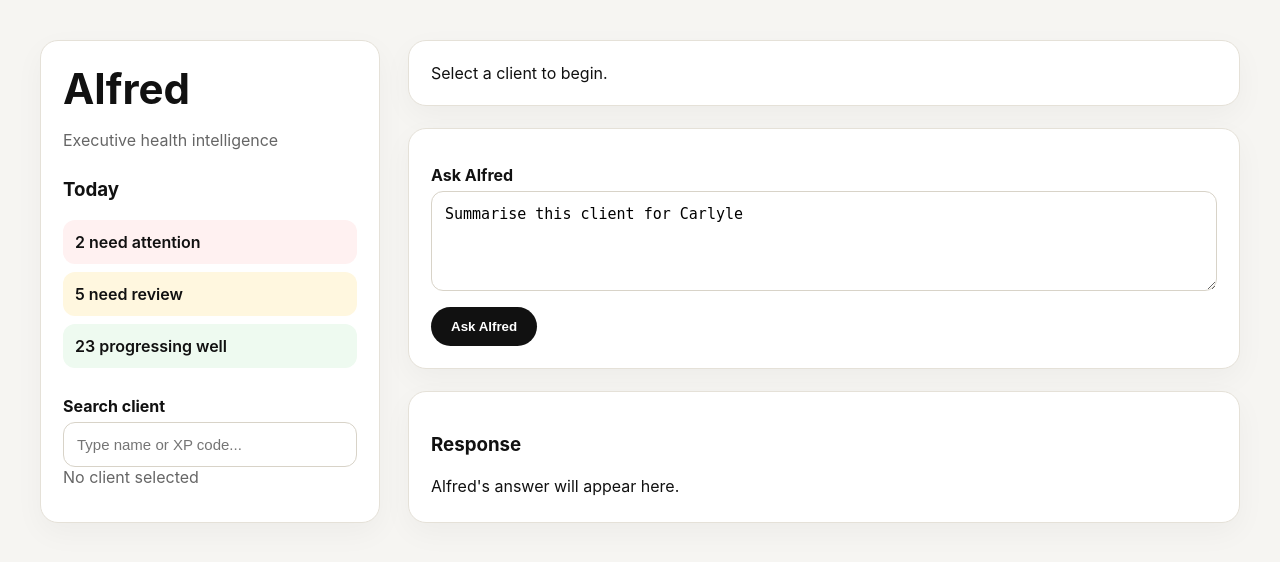
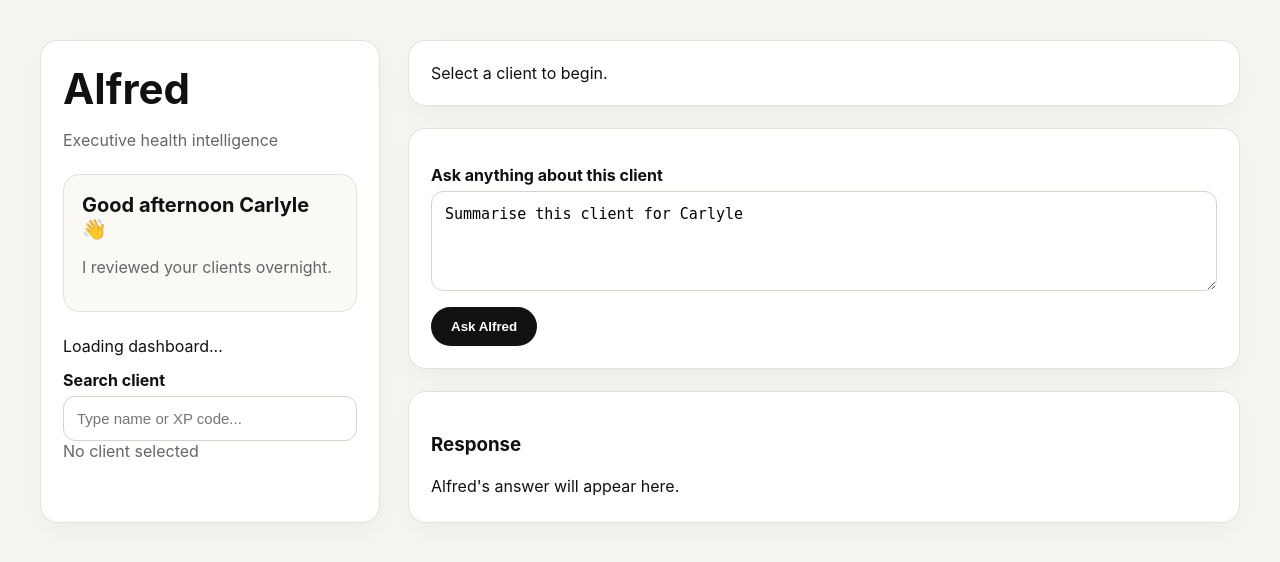
Before and after one commit to xone-alfred/xone-alfred, a FastAPI app: page / in a window 1280 px wide. Shown: the top 562 px of the page. Run offline with FastAPI, Linux system fonts and the light colour scheme.

Commit message:
Updated UI

```diff
--- a/app/api.py
+++ b/app/api.py
@@ -7,6 +7,7 @@ from tools.client_summary import get_client_summary
 from tools.search_clients import search_clients
 from services.llm_service import ask_llm
 from tools.get_client_profile import get_client_profile
+from tools.dashboard import get_dashboard
 
 app = FastAPI(title="Alfred Dev")
 
@@ -52,3 +53,7 @@ def chat(request: ChatRequest):
         "answer": response,
         "client": request.display_code,
     }
+
+@app.get("/dashboard")
+def dashboard():
+    return get_dashboard()
--- a/static/app.js
+++ b/static/app.js
@@ -76,7 +76,17 @@ async function loadClientProfile(displayCode) {
 
 async function askAlfred() {
   const responseBox = document.getElementById("response");
-  responseBox.innerHTML = `<div class="loading">Alfred is thinking...</div>`;
+
+  responseBox.innerHTML = `
+    <div class="thinking">
+      <strong>🧠 Alfred is reviewing this client...</strong>
+      <div>✓ Bloodwork</div>
+      <div>✓ Weekly check-ins</div>
+      <div>✓ Coaching notes</div>
+      <div>✓ Wearables</div>
+      <div class="muted">Generating recommendation...</div>
+    </div>
+  `;
 
   try {
     const res = await fetch("/chat", {
@@ -101,3 +111,53 @@ async function askAlfred() {
     responseBox.textContent = "Error: " + err.message;
   }
 }
+
+    const data = await res.json();
+
+    if (!res.ok) {
+      responseBox.textContent = "Error: " + JSON.stringify(data, null, 2);
+      return;
+    }
+
+    responseBox.innerHTML = renderMarkdown(data.answer || JSON.stringify(data, null, 2));
+
+  } catch (err) {
+    responseBox.textContent = "Error: " + err.message;
+  }
+}
+
+async function loadDashboard() {
+
+    const res = await fetch("/dashboard");
+    const data = await res.json();
+
+    document.getElementById("dashboard").innerHTML = `
+
+        <h3>Today's Overview</h3>
+
+        <div class="metric red">
+            🔴 ${data.attention.length} need attention
+        </div>
+
+        <div class="metric amber">
+            🟠 ${data.review.length} need review
+        </div>
+
+        <div class="metric green">
+            🟢 ${data.good.length} progressing well
+        </div>
+
+        <hr style="margin:20px 0">
+
+        <strong>Morning Brief</strong>
+
+        <p class="muted">
+        Alfred reviewed every client overnight.
+        </p>
+
+    `;
+}
+
+}
+
+loadDashboard();
--- a/static/styles.css
+++ b/static/styles.css
@@ -147,3 +147,34 @@ button {
     grid-template-columns: 1fr;
   }
 }
+
+hr{
+    border:none;
+    border-top:1px solid #eee;
+}
+
+.metric{
+    font-size:15px;
+    font-weight:600;
+}
+
+.briefing {
+  margin: 24px 0;
+  padding: 18px;
+  border-radius: 16px;
+  background: #faf9f6;
+  border: 1px solid #e5e1d8;
+}
+
+.briefing h2 {
+  margin: 0 0 8px;
+  font-size: 20px;
+}
+
+.thinking {
+  line-height: 1.8;
+  background: #faf9f6;
+  border: 1px solid #e5e1d8;
+  border-radius: 16px;
+  padding: 18px;
+}
--- a/templates/index.html
+++ b/templates/index.html
@@ -10,11 +10,13 @@
       <h1>Alfred</h1>
       <p>Executive health intelligence</p>
 
-      <div class="dashboard">
-        <h3>Today</h3>
-        <div class="metric red">2 need attention</div>
-        <div class="metric amber">5 need review</div>
-        <div class="metric green">23 progressing well</div>
+      <div class="briefing">
+        <h2>Good afternoon Carlyle 👋</h2>
+        <p>I reviewed your clients overnight.</p>
+      </div>
+
+      <div id="dashboard">
+        Loading dashboard...
       </div>
 
       <label>Search client</label>
@@ -31,7 +33,7 @@
       </div>
 
       <section class="chat-card">
-        <label>Ask Alfred</label>
+        <label>Ask anything about this client</label>
         <textarea id="message" rows="4">Summarise this client for Carlyle</textarea>
         <button onclick="askAlfred()">Ask Alfred</button>
       </section>
```
Also changed, not shown: tools/dashboard.py (added, +37 -0 lines).
